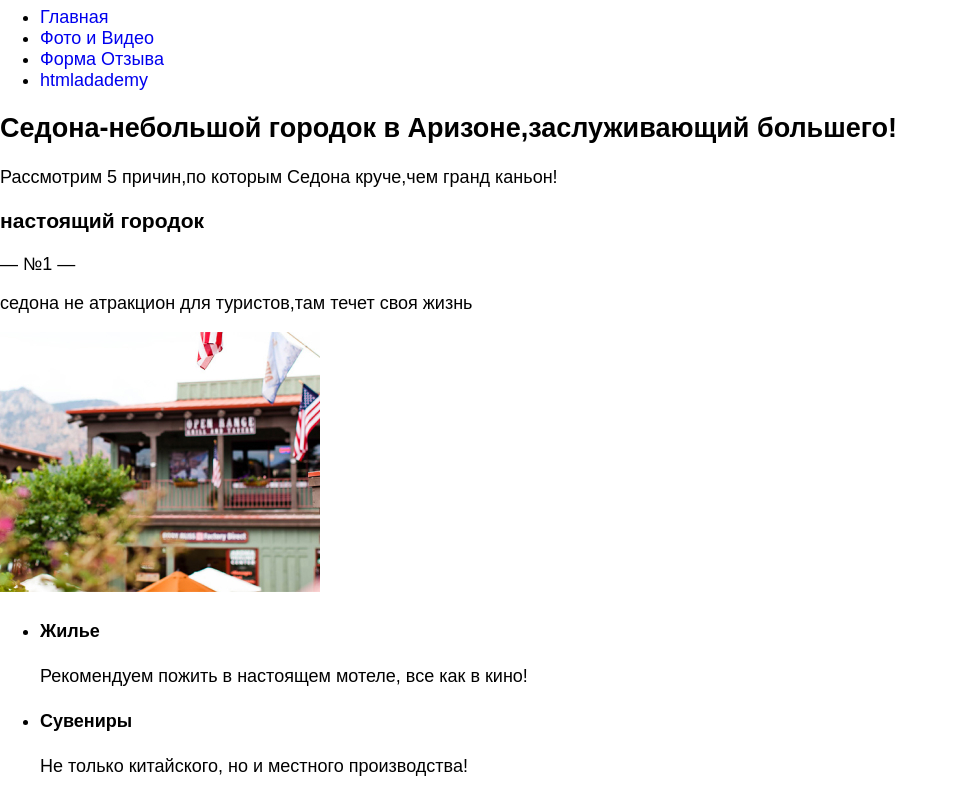
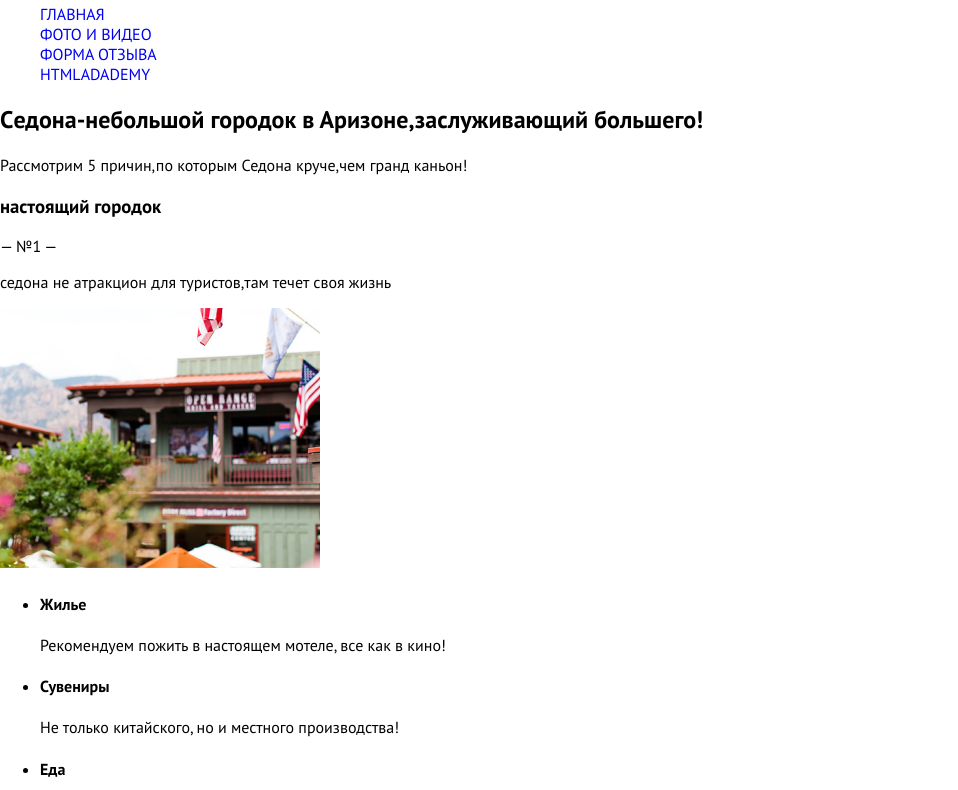
Before and after one commit to ministrov/adaptiv_sedona, a website: page source/index.html in a window 1280 px wide. Shown: the part 100-890 px from the top of the page, without its empty margins (0-958 px from the left). Drawn offline with Linux system fonts and the light colour scheme.

Commit message:
Fixed problem with a fonts

```diff
--- /dev/null
+++ b/source/sass/blocks/main-nav.scss
@@ -0,0 +1,8 @@
+.main-nav__list {
+  list-style: none;
+}
+
+.main-nav__link {
+  text-transform: uppercase;
+  text-decoration: none;
+}
--- a/source/sass/default.scss
+++ b/source/sass/default.scss
@@ -1,8 +1,8 @@
 body {
   margin: 0;
   padding: 0;
-  font-family: "PTSans", "Arial", "sans-serif";
-  font-size: 18px;
+  font-family: 'PTSans', 'sans-serif';
+  font-size: 16px;
   font-weight: 400;
   background-color: $white-background;
 }
--- a/source/sass/fonts.scss
+++ b/source/sass/fonts.scss
@@ -1,6 +1,6 @@
 @font-face {
   font-family: "PTSans";
-  src: url("../fonts/PTSans-Regular.ttf") format("ttf");
+  src: url("../fonts/PTSansRegular.woff") format("woff");
   font-weight: 400;
   font-style: normal;
   font-display: swap;
@@ -8,7 +8,7 @@
 
 @font-face {
   font-family: "PTSans";
-  src: url("../fonts/PTSans-Bold.ttf") format("ttf");
+  src: url("../fonts/PTSansBold.woff") format("woff");
   font-weight: 700;
   font-style: normal;
   font-display: swap;
--- a/source/sass/style.scss
+++ b/source/sass/style.scss
@@ -1,3 +1,4 @@
 @import "variables.scss";
 @import "default.scss";
 @import "fonts.scss";
+@import "blocks/main-nav.scss";
```
Also changed, not shown: source/index.html (+3 -3 lines), source/css/style.css, source/fonts/PTSans-Bold.ttf (deleted), source/fonts/PTSans-Regular.ttf (deleted), source/fonts/PTSansBold.woff (added), source/fonts/PTSansRegular.woff (added), 1 other file.
